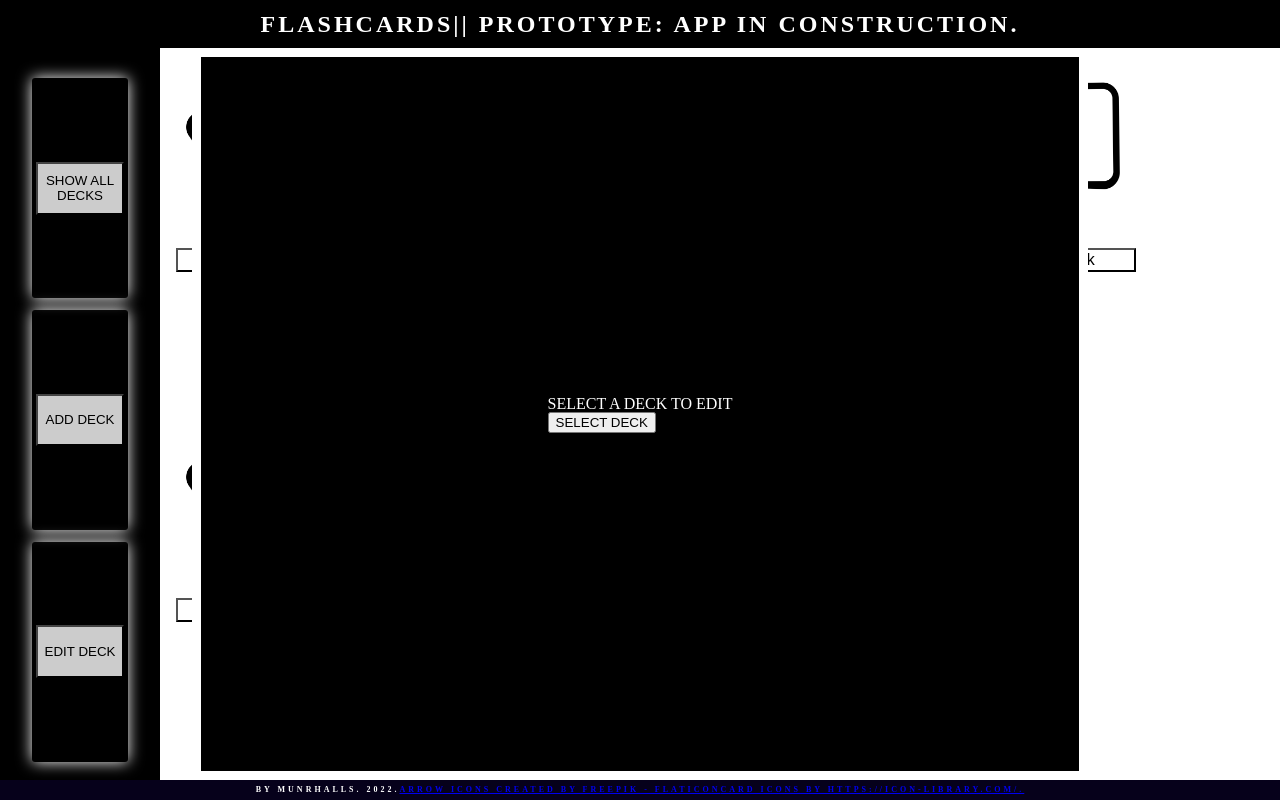
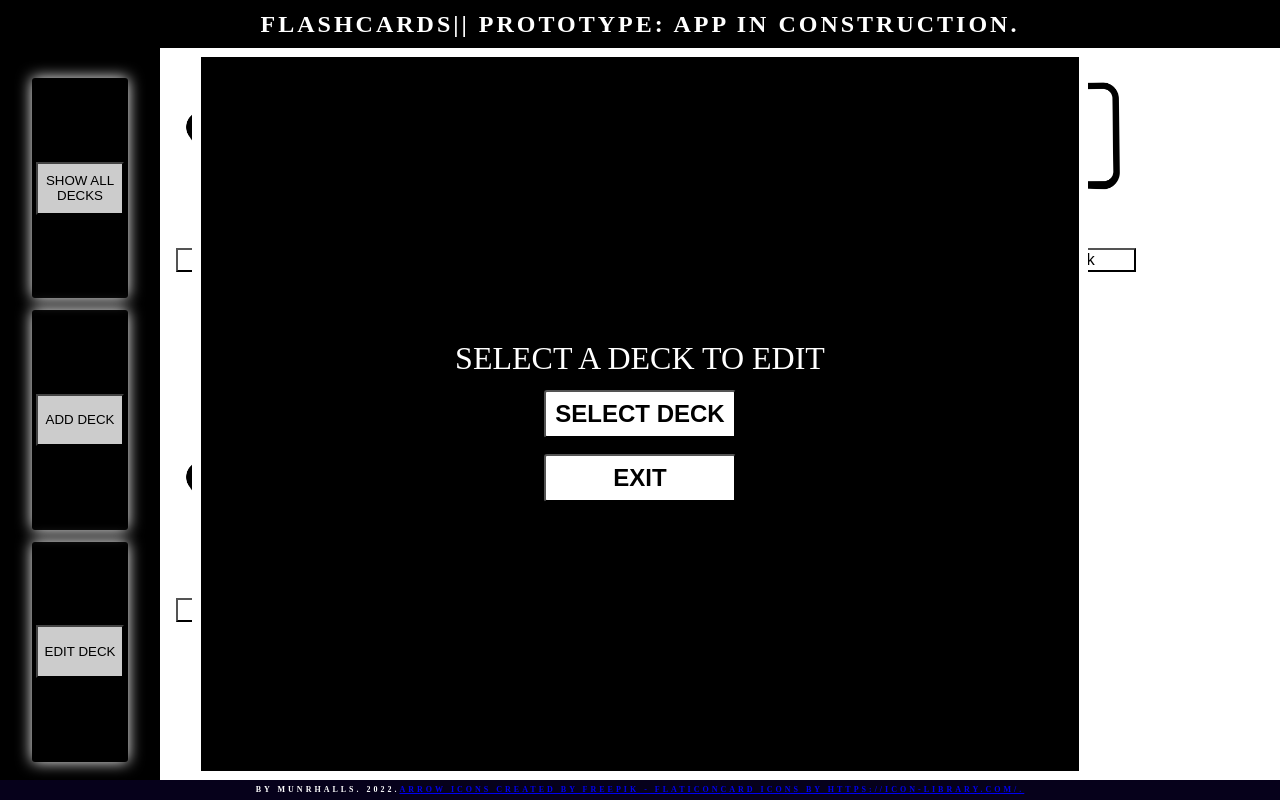
Before and after one commit to munrhalls/Oxus-Flashcards, a React (Create React App) app: page / in a window 1280 px wide. Both pictures are taken after a click on the button "EDIT DECK". Built offline with nearby package versions, Linux system fonts and the light colour scheme.

Commit message:
close btn

```diff
--- a/src/Modals/EditDeck.css
+++ b/src/Modals/EditDeck.css
@@ -1,3 +1,52 @@
 .EditDeck {
 
 }
+.EditDeck__btn__close {
+    margin-top: 1rem;
+    cursor: pointer;
+    width: 12rem;
+    background-color: transparent;
+    background: transparent;
+    border-radius: 3px;
+    font-size: 1.5rem;
+    padding: 0.5rem;
+    font-weight: bold;
+    text-transform: uppercase;
+    background-color: #fff;
+}
+.EditDeck__noDeckSelectedMsg {
+    display: flex;
+    flex-direction: column;
+    justify-content: center;
+    align-items: center;
+}
+.EditDeck__noDeckSelectedMsg__title {
+    padding: 1rem;
+    font-size: 2rem;
+
+}
+.EditDeck__noDeckSelectedMsg__btn__select {
+    cursor: pointer;
+    width: 12rem;
+    background-color: transparent;
+    background: transparent;
+    border-radius: 3px;
+    font-size: 1.5rem;
+    padding: 0.5rem;
+    font-weight: bold;
+    text-transform: uppercase;
+    background-color: #fff;
+}
+.EditDeck__noDeckSelectedMsg__btn__close {
+    margin-top: 1rem;
+    cursor: pointer;
+    width: 12rem;
+    background-color: transparent;
+    background: transparent;
+    border-radius: 3px;
+    font-size: 1.5rem;
+    padding: 0.5rem;
+    font-weight: bold;
+    text-transform: uppercase;
+    background-color: #fff;
+}
--- a/src/Modals/EditDeck.js
+++ b/src/Modals/EditDeck.js
@@ -7,16 +7,24 @@ export const EditDeck = ({ closeModal, activeDeck }) => {
     <div className="EditDeck">
       {activeDeck ? (
         <>
-          <AddFlashcard />
-          <button onClick={() => closeModal()}>CLOSE</button>
+          {/* <AddFlashcard /> */}
+          <h1 className="EditDeck__deckName">{activeDeck.name}</h1>
+
+          <button className="EditDeck__btn__close" onClick={() => closeModal()}>CLOSE</button>
         </>
       ) : (
         <div className="EditDeck__noDeckSelectedMsg">
           <h1 className="EditDeck__noDeckSelectedMsg__title">
             SELECT A DECK TO EDIT
           </h1>
-          <button className="EditDeck__noDeckSelectedMsg__btn">
+          <button className="EditDeck__noDeckSelectedMsg__btn__select">
             SELECT DECK
+          </button>
+          <button
+            className="EditDeck__noDeckSelectedMsg__btn__close"
+            onClick={() => closeModal()}
+          >
+            EXIT
           </button>
         </div>
       )}
```
